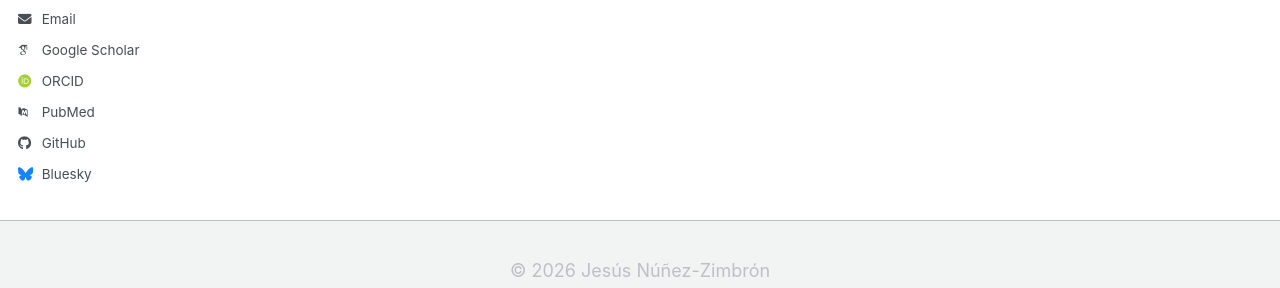
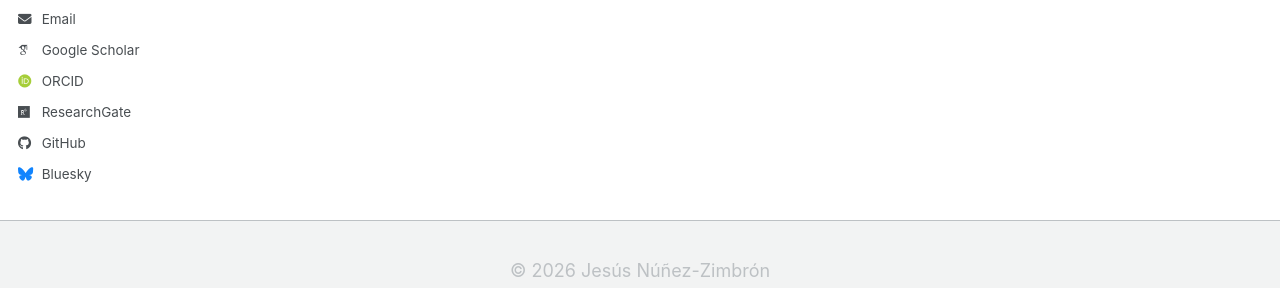
Before and after one commit to zimbron/zimbron.github.io, a Jekyll site: the page built from _pages/about.md, in a window 1280 px wide. Shown: the part 526-814 px from the top of the page. Built offline with Jekyll 4.4.1, drawn with Linux system fonts in a browser that asks for light colours; some web fonts are replaced; a script bundle is joined from its source files by our own code; library files that are not in the unit come from our copies.

Commit message:
Update _config.yml

```diff
--- a/_config.yml
+++ b/_config.yml
@@ -38,11 +38,10 @@ author:
   googlescholar    : "https://scholar.google.com/citations?user=PS_CX0AAAAAJ"
   inspire-hep      : # URL
   impactstory      : # URL
-  orcid            : "https://orcid.org/yourorcidurl"
+  orcid            : "https://orcid.org/0000-0001-9878-7566"
   semantic         : # URL
   ssrn             : # URL
-  pubmed           : "https://www.ncbi.nlm.nih.gov/pubmed/?term=john+snow"
-  researchgate     : # URL
+  researchgate     : "https://www.researchgate.net/profile/Jesus-Nunez-Zimbron"
   scopus           : # URL
   zotero           : # URL
 
```
